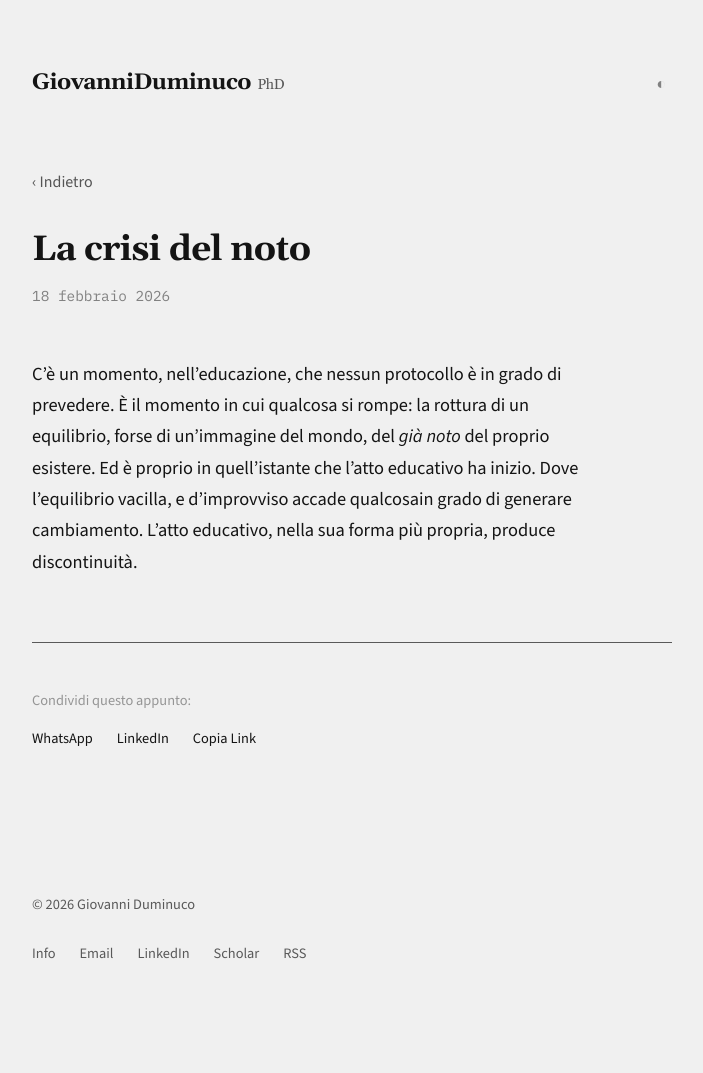
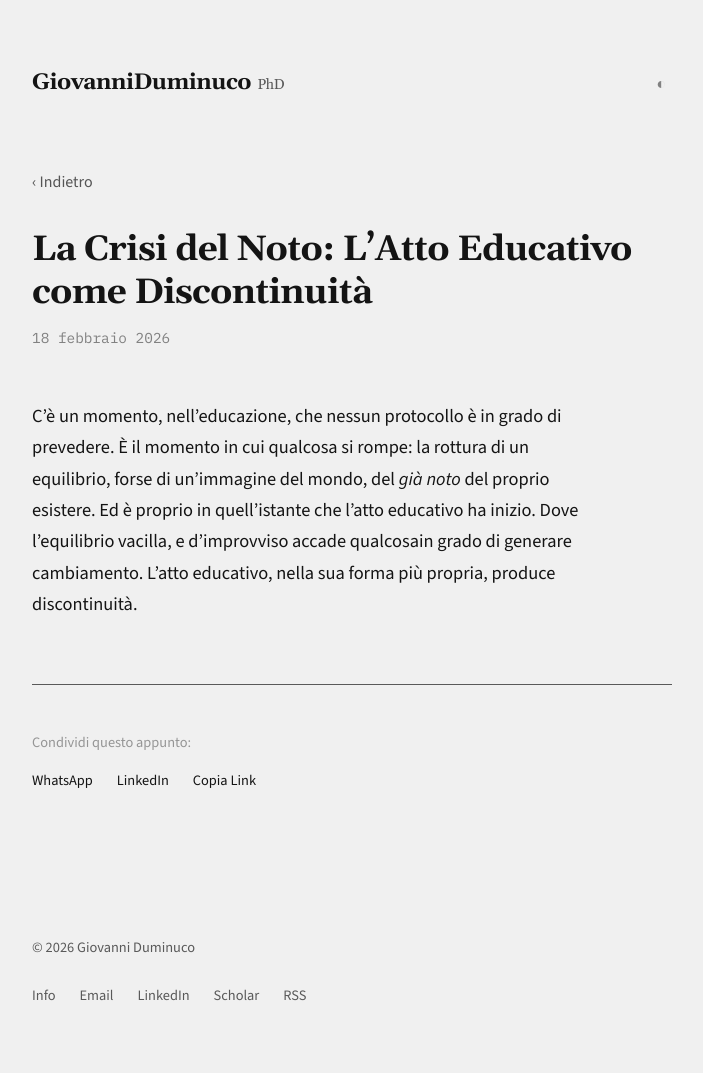
Before and after one commit to dumgio/dumgio.github.io, a Jekyll site: the page built from _posts/2026-02-18-la-crisi-del-noto.md, in a window 1280 px wide. Shown: the whole page, without its empty margins (128-831 px from the left). Built offline with Jekyll 4.4.1, drawn with Linux system fonts in a browser that asks for light colours; comment, search, counter and statistics services are not loaded; before the commit the page ends 1030 px from its top, so only the background shows below that.

Commit message:
Update and rename 2026-02-18-la-violenza-gentile.md to 2026-02-18-la-crisi-del-noto.md

```diff
--- a/_posts/2026-02-18-la-violenza-gentile.md
+++ b/_posts/2026-02-18-la-crisi-del-noto.md
@@ -1,7 +1,10 @@
 ---
 layout: post
-title: La crisi del noto
-redirect_from: /2026/02/18/la-violenza-gentile/
+title: "La Crisi del Noto: L’Atto Educativo come Discontinuità"
+permalink: /appunti/la-crisi-del-noto/
+redirect_from:
+  - /2026/02/18/la-violenza-gentile/
+  - /appunti/la-violenza-gentile/
 ---
 C'è un momento, nell'educazione, che nessun protocollo è in grado di prevedere.
 È il momento in cui qualcosa si rompe: la rottura di un equilibrio, forse di un'immagine del mondo, del _già noto_ del proprio esistere.
```
